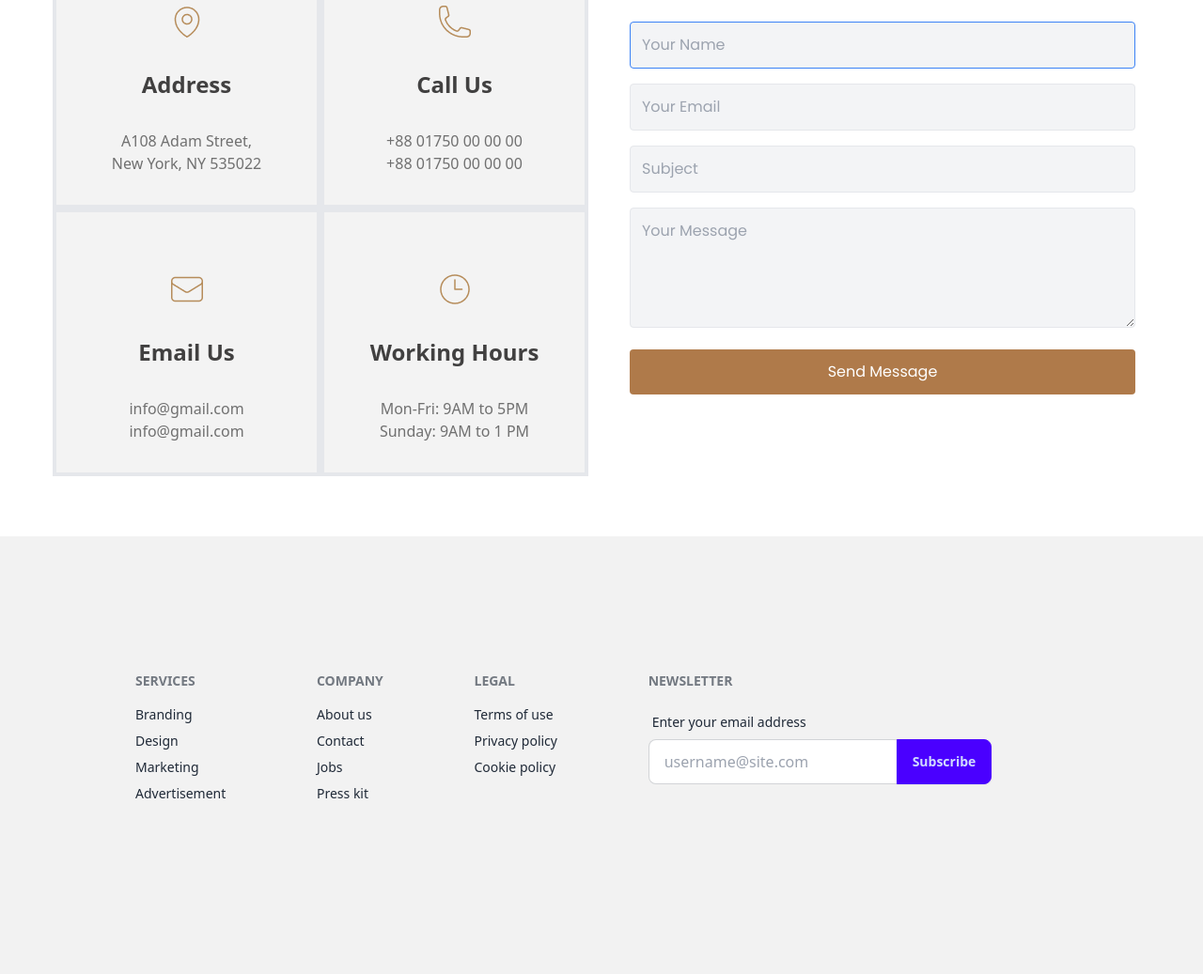
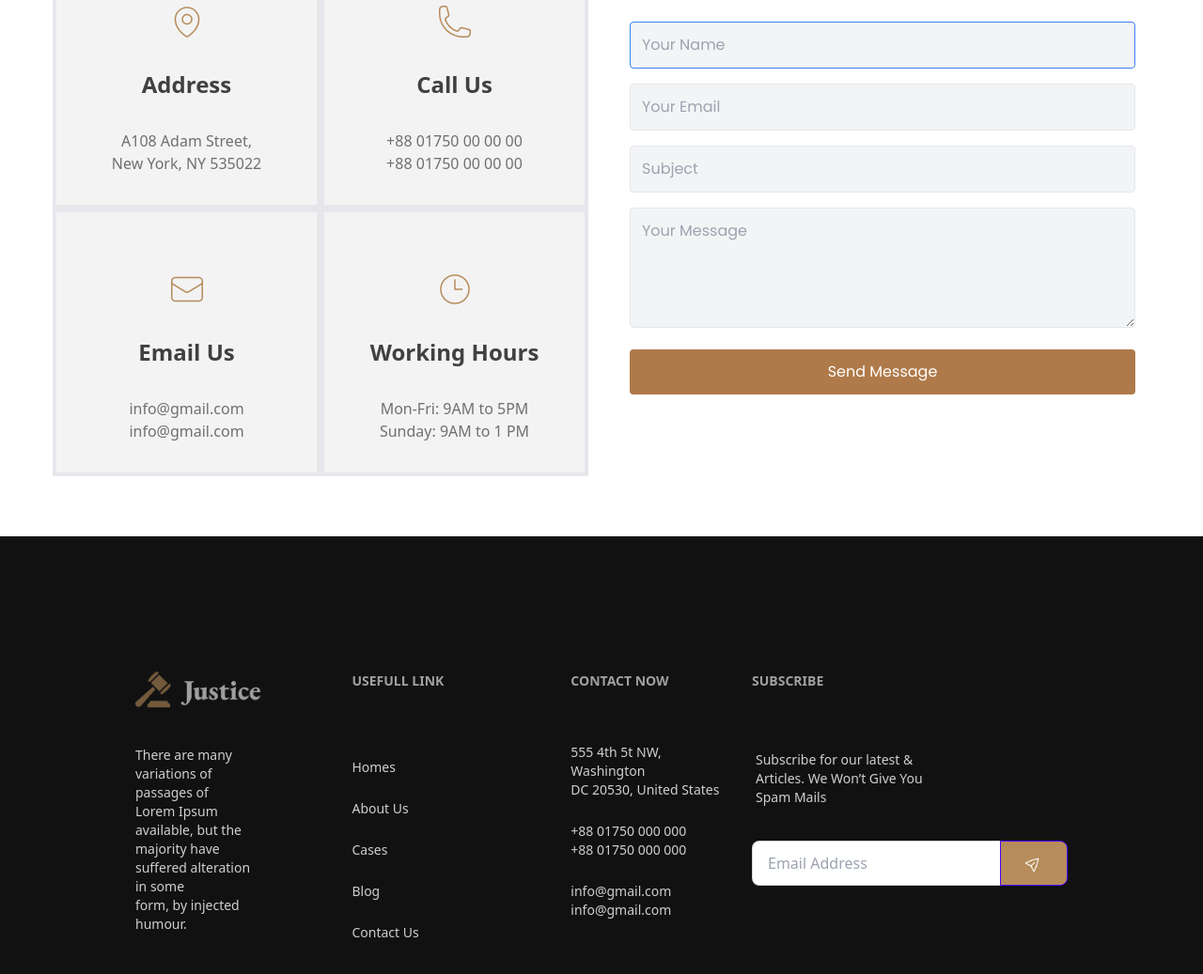
Before and after one commit to depressedKarimul/legal-solution-web, a plain HTML site: page index.html in a window 1280 px wide. Shown: the part 3722-4759 px from the top of the page at 94% size. Drawn offline with nearby package versions, Linux system fonts and the light colour scheme.

Commit message:
footer section added

```diff
--- a/index.html
+++ b/index.html
@@ -26,6 +26,7 @@
           'main-title-color': '#414040',
           'main-text-color': '#707070',
           'card-title-color': '#414040',
+          'dark-01': 'var(--Dark-01, #111)',
           'custom-gradient': 'linear-gradient(180deg, #111 0%, rgba(17, 17, 17, 0) 100%)',
 
 
@@ -660,39 +661,55 @@
 <!-- Footer -->
 
 
-<footer class="footer bg-base-200 text-base-content p-36 h-[506px]">
-  <nav>
-    <h6 class="footer-title">Services</h6>
-    <a class="link link-hover">Branding</a>
-    <a class="link link-hover">Design</a>
-    <a class="link link-hover">Marketing</a>
-    <a class="link link-hover">Advertisement</a>
+<footer class="footer bg-dark-01  p-8 lg:p-36 lg:h-[506px] text-[#CFCFCF] text-font-Poppins">
+  <nav class="mr-20">
+    <h6 class="footer-title mb-8"><img src="images/logo.png" alt=""></h6>
+    <p>
+      There are many variations of passages of <br>
+       Lorem Ipsum <br> available, but the majority have <br> suffered alteration in some <br> form, by injected humour.
+    </p>
   </nav>
   <nav>
-    <h6 class="footer-title">Company</h6>
-    <a class="link link-hover">About us</a>
-    <a class="link link-hover">Contact</a>
-    <a class="link link-hover">Jobs</a>
-    <a class="link link-hover">Press kit</a>
+    <h6 class="footer-title lg:mb-12  text-white text-font-EB-Garamond">Usefull Link</h6>
+    <a class="link link-hover my-4">Homes</a>
+    <a class="link link-hover">About Us</a>
+    <a class="link link-hover my-4">Cases</a>
+    <a class="link link-hover">Blog</a>
+    <a class="link link-hover mt-4">Contact Us</a>
   </nav>
-  <nav>
-    <h6 class="footer-title">Legal</h6>
-    <a class="link link-hover">Terms of use</a>
-    <a class="link link-hover">Privacy policy</a>
-    <a class="link link-hover">Cookie policy</a>
+
+  <nav class="lg:ml-[119px]">
+    <h6 class="footer-title lg:mb-12  text-white text-font-EB-Garamond">Contact Now</h6>
+    <a class="link link-hover">
+      555 4th 5t NW, Washington
+      <br>
+DC 20530, United States
+    </a>
+    <a class="link link-hover my-4">
+      +88 01750 000 000
+      <br>
++88 01750 000 000
+    </a>
+    <a class="link link-hover">
+      info@gmail.com
+      <br>
+info@gmail.com
+    </a>
   </nav>
   <form>
-    <h6 class="footer-title">Newsletter</h6>
+    <h6 class="footer-title lg:mb-12 text-white text-font-EB-Garamond">Subscribe</h6>
     <fieldset class="form-control w-80">
       <label class="label">
-        <span class="label-text">Enter your email address</span>
+        <span class="label-text text-[#CFCFCF] mb-7">
+          Subscribe for our latest & <br> Articles. We Won’t Give You <br> Spam Mails
+        </span>
       </label>
       <div class="join">
         <input
           type="text"
-          placeholder="username@site.com"
+          placeholder="Email Address"
           class="input input-bordered join-item" />
-        <button class="btn btn-primary join-item">Subscribe</button>
+        <button class="btn btn-primary join-item w-[72px] bg-btn-color"><img class="w-6 h-6" src="images/sent-btn.png" alt=""></button>
       </div>
     </fieldset>
   </form>
```
Also changed, not shown: images/sent-btn.png (added).
